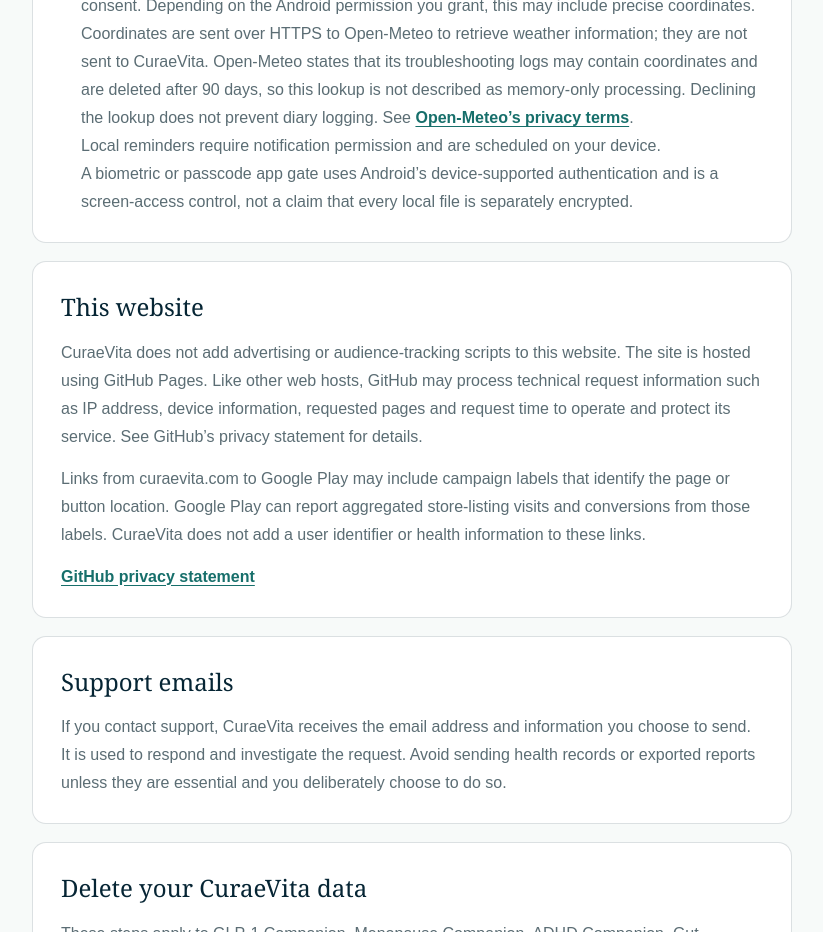
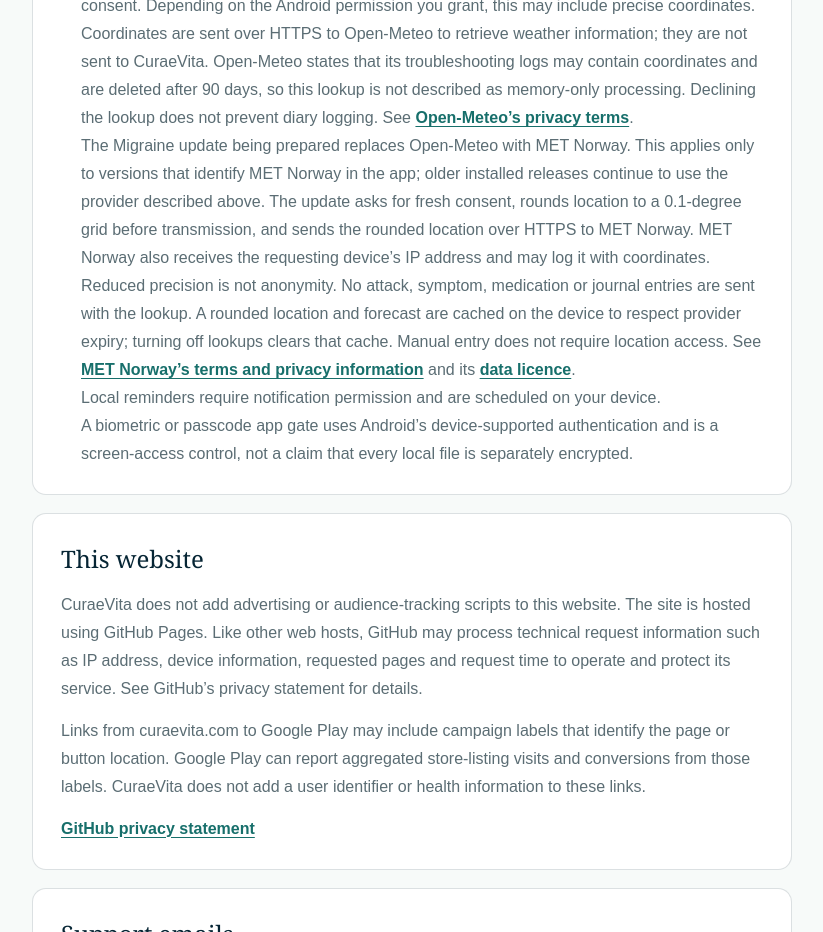
Before and after one commit to deliotd-cloud/Curaevita, a Next.js app in the folder curaevita-website/: page /privacy in a window 1280 px wide. Shown: the part 1960-2892 px from the top of the page, without its empty margins (228-1051 px from the left). Built offline with nearby package versions, Linux system fonts and the light colour scheme.

Commit message:
Document opt-in MET Norway replacement while covering existing app versions

```diff
--- a/curaevita-website/app/privacy/page.tsx
+++ b/curaevita-website/app/privacy/page.tsx
@@ -51,6 +51,7 @@ export default function PrivacyPage() {
           <ul>
             <li>GLP-1 Companion can write selected weight and body-fat entries to Health Connect after you grant permission. It does not read your wider Health Connect record.</li>
             <li>Migraine Companion can request device location for an optional weather lookup after explicit consent. Depending on the Android permission you grant, this may include precise coordinates. Coordinates are sent over HTTPS to Open-Meteo to retrieve weather information; they are not sent to CuraeVita. Open-Meteo states that its troubleshooting logs may contain coordinates and are deleted after 90 days, so this lookup is not described as memory-only processing. Declining the lookup does not prevent diary logging. See <a href="https://open-meteo.com/en/terms">Open-Meteo’s privacy terms</a>.</li>
+            <li>The Migraine update being prepared replaces Open-Meteo with MET Norway. This applies only to versions that identify MET Norway in the app; older installed releases continue to use the provider described above. The update asks for fresh consent, rounds location to a 0.1-degree grid before transmission, and sends the rounded location over HTTPS to MET Norway. MET Norway also receives the requesting device’s IP address and may log it with coordinates. Reduced precision is not anonymity. No attack, symptom, medication or journal entries are sent with the lookup. A rounded location and forecast are cached on the device to respect provider expiry; turning off lookups clears that cache. Manual entry does not require location access. See <a href="https://api.met.no/doc/TermsOfService">MET Norway’s terms and privacy information</a> and its <a href="https://api.met.no/doc/License">data licence</a>.</li>
             <li>Local reminders require notification permission and are scheduled on your device.</li>
             <li>A biometric or passcode app gate uses Android’s device-supported authentication and is a screen-access control, not a claim that every local file is separately encrypted.</li>
           </ul>
```
